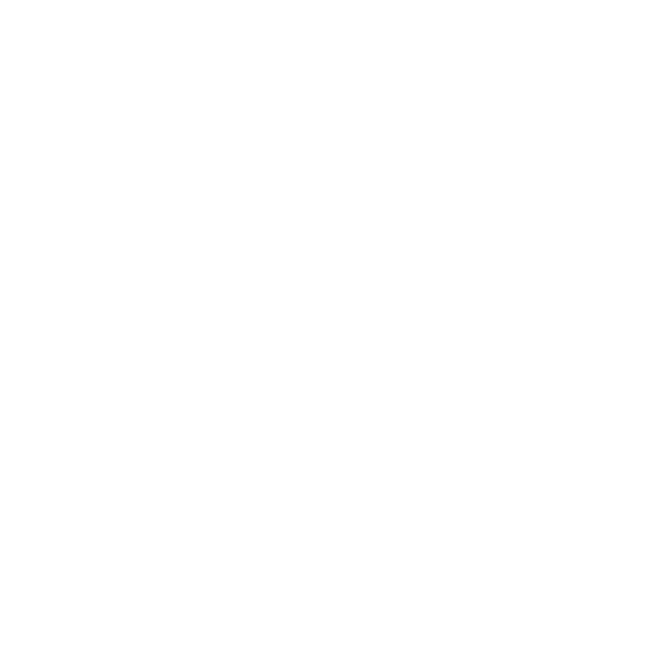
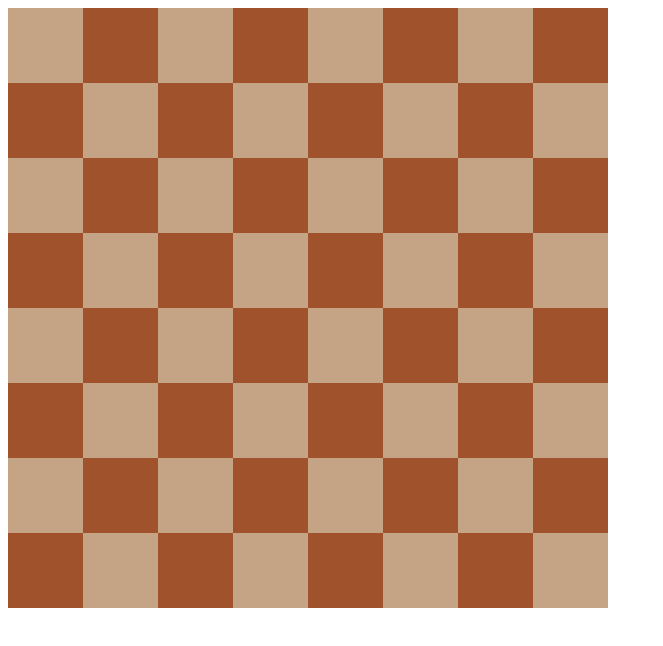
Before and after one commit to mattjacobs93/checkers, a plain HTML site: page index.html in a window 1280 px wide. Shown: the whole page, without its empty margins (0-663 px from the left). Drawn offline with Linux system fonts and the light colour scheme.

Commit message:
create board

```diff
--- a/css/style.css
+++ b/css/style.css
@@ -0,0 +1,19 @@
+#board {
+  display: grid;
+  grid-template-columns: repeat(8, 1fr);
+  grid-template-rows: repeat(8, 1fr);
+  /* grid-template-areas:
+
+  "56 57 58 59 60 61 62 63"
+  "48 49 50 51 52 53 54 55"
+  "40 41 42 43 44 45 46 47"
+  "32 33 34 35 36 37 38 39"
+  "24 25 26 27 28 29 30 31"
+  "16 17 18 19 20 21 22 23"
+  "8 9 10 11 12 13 14 15"
+  "0 1 2 3 4 5 6 7"
+  ; */
+
+  height: 75vh;
+  width: 75vh;
+}
--- a/index.html
+++ b/index.html
@@ -10,5 +10,9 @@
 </head>
 <body>
 
+
+  <div id="board">
+
+  </div>
 </body>
 </html>
--- a/js/main/main.mjs
+++ b/js/main/main.mjs
@@ -1,3 +1,28 @@
-import { myView } from "../view/view.mjs";
 
-myView.sayHi()
+/*-------------------------------- Imports --------------------------------*/
+
+import * as viewImport from "../view/view.mjs";
+
+/*-------------------------------- Constants --------------------------------*/
+
+/*---------------------------- Variables (state) ----------------------------*/
+
+/*------------------------ Cached Element References ------------------------*/
+
+
+/*----------------------------- Event Listeners -----------------------------*/
+
+/*-------------------------------- Classes --------------------------------*/
+
+/*-------------------------------- Functions --------------------------------*/
+
+
+function initGame() {
+  viewImport.createBoardDisplay(viewImport.boardDisplay)
+}
+
+function main() {
+  initGame()
+}
+
+main()
--- a/js/view/view.mjs
+++ b/js/view/view.mjs
@@ -1,15 +1,65 @@
-
-export {myView}
 
 
-class View {
-  constructor(){
+/*-------------------------------- Export(s) --------------------------------*/
+export {boardDisplay, createBoardDisplay}
+
+/*-------------------------------- Constants --------------------------------*/
+
+const NUM_ROWS = 8
+const NUM_COLS = 8
+const NUM_TILES = NUM_ROWS * NUM_COLS
+
+/*---------------------------- Variables (state) ----------------------------*/
+
+let lightColorTile = '#C4A484'
+let darkColorTile = '#a0522d'
+
+/*------------------------ Cached Element References ------------------------*/
+const boardDisplay = document.getElementById('board')
+
+/*----------------------------- Event Listeners -----------------------------*/
+boardDisplay.addEventListener('click', boardClicked)
+/*-------------------------------- Classes --------------------------------*/
+
+/*-------------------------------- Functions --------------------------------*/
+
+
+function boardClicked (evt) {
+  console.log(evt.target.id)
+}
+
+function createBoardDisplay(board) {
+
+
+  function makeTile (row, col, idx) {
+
+    function setTileBackground (tile) {
+      console.log(tile.classList)
+      if (tile.classList.contains('light')) tile.style.backgroundColor = lightColorTile
+      else tile.style.backgroundColor = darkColorTile
+
+    }
+
+    let tile = document.createElement('div')
+
+
+    tile.classList.add((((idx%2)+(row%2))%2 === 1) ? 'dark' : 'light')
+    tile.id = idx.toString()
+    tile.textContent = ' '
+    setTileBackground(tile, idx)
+    return tile
+  }
+
+
+
+
+  for (let row = 0; row < NUM_ROWS; row++) {
+    for (let col = 0; col < NUM_COLS; col++) {
+      let idx = (row * NUM_COLS) + col
+      let tile = makeTile(row,col,idx)
+      board.appendChild(tile)
+    }
 
   }
 
-  sayHi () {
-    console.log('hi')
-  }
 }
-
-let myView = new View()
```
Also changed, not shown: js/model/board.mjs (+11 -0 lines), js/model/model.mjs (+11 -0 lines), js/model/piece.mjs (+11 -0 lines), js/model/player.mjs (+11 -0 lines), 1 other file.
